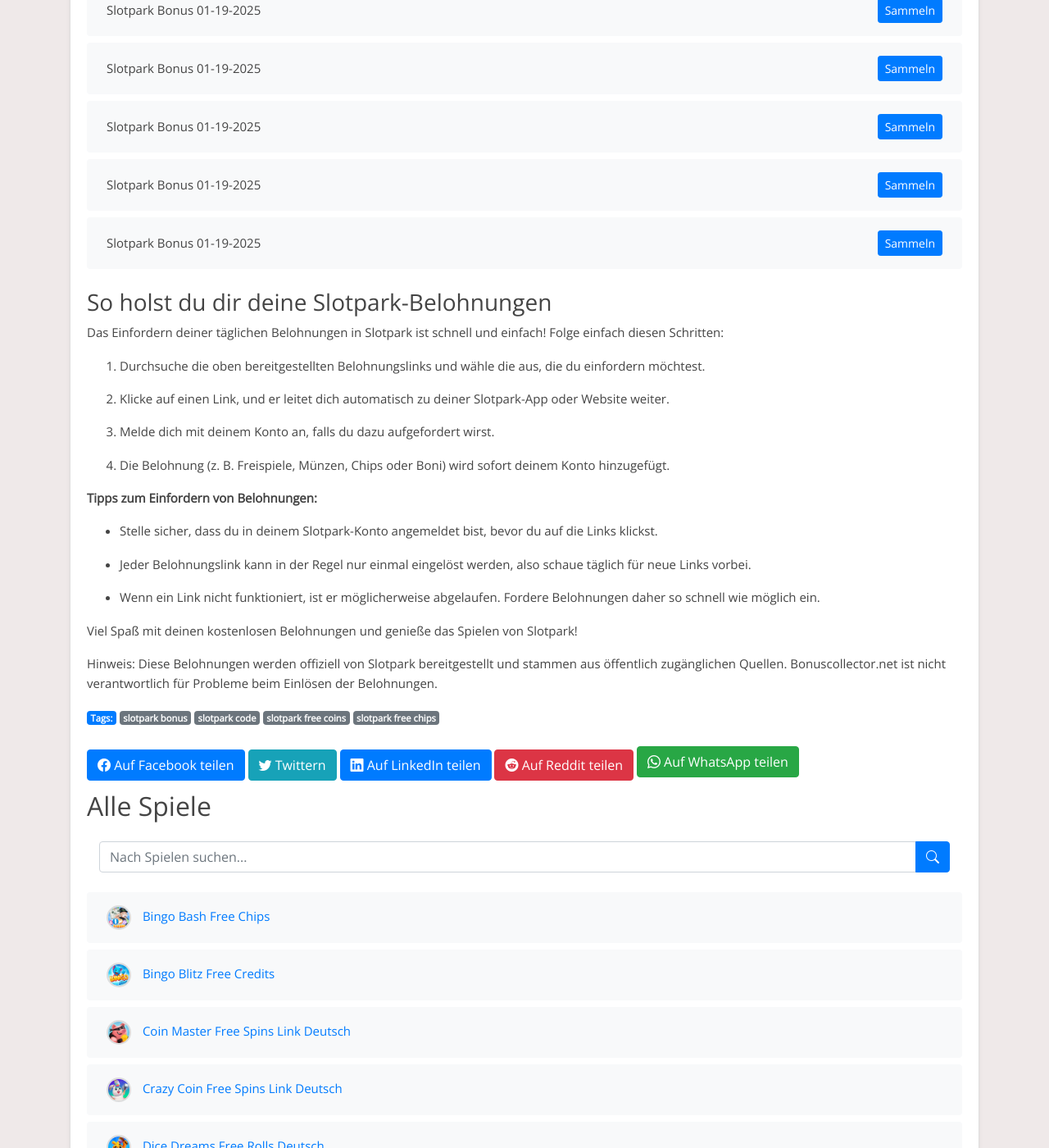
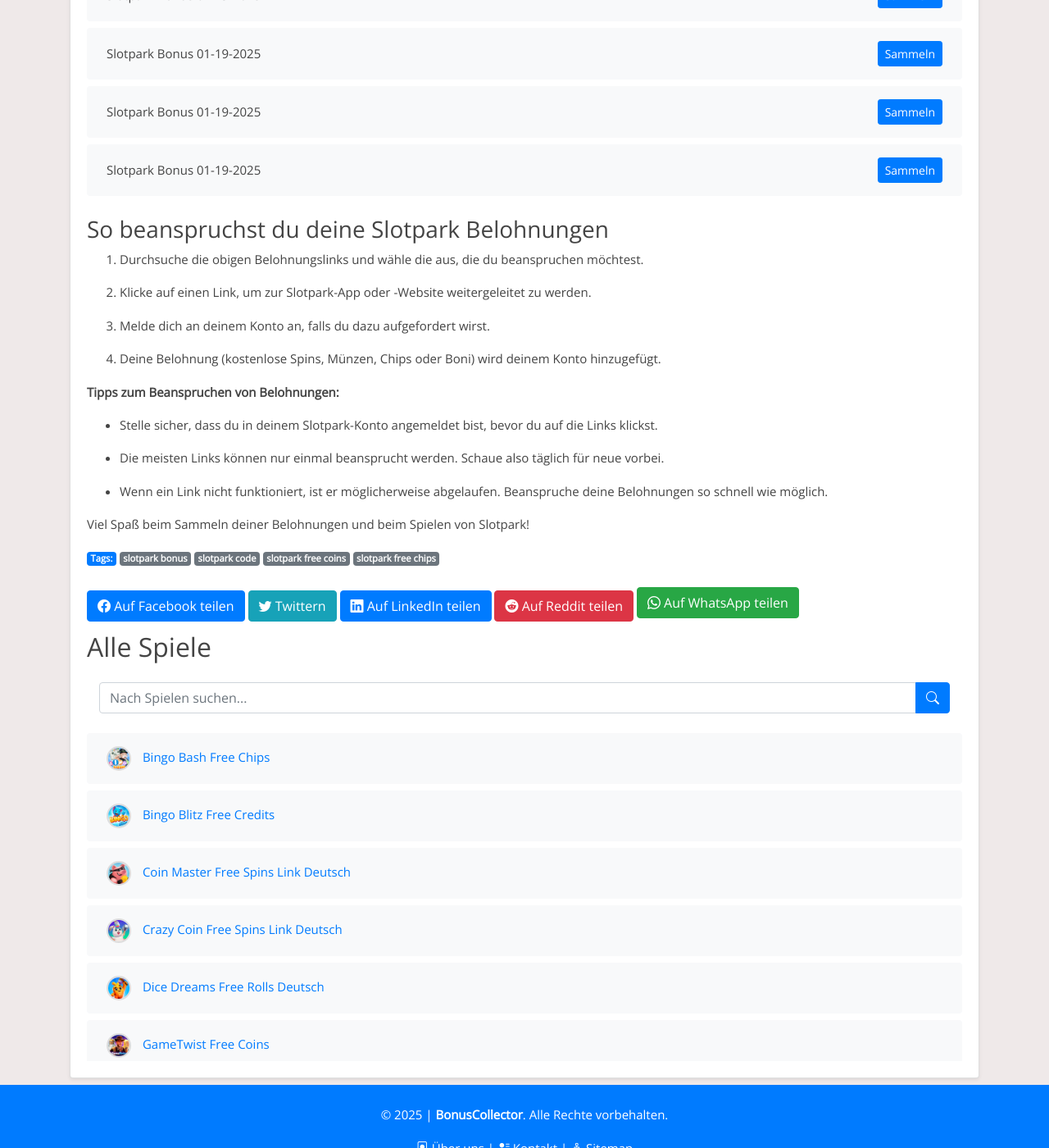
Before and after one commit to Prollad99/bs-de, a Jekyll site: the page built from _posts/2025-01-19-slotpark.md, in a window 1280 px wide and 1400 px high, scrolled down 7388 px. Shown: the whole window at 82% size. Built offline with Jekyll 4.4.1, drawn with Linux system fonts in a browser that asks for light colours; some of the changed text lies outside the part shown.

Commit message:
Update slotpark reward links, content, and modification timestamp

```diff
--- a/_includes/slotpark_footer.html
+++ b/_includes/slotpark_footer.html
@@ -1,27 +1,22 @@
-### So holst du dir deine Slotpark-Belohnungen
+### So beanspruchst du deine Slotpark Belohnungen
 
 
-Das Einfordern deiner täglichen Belohnungen in Slotpark ist schnell und einfach! Folge einfach diesen Schritten:
+1. Durchsuche die obigen Belohnungslinks und wähle die aus, die du beanspruchen möchtest.
 
-1. Durchsuche die oben bereitgestellten Belohnungslinks und wähle die aus, die du einfordern möchtest.
+2. Klicke auf einen Link, um zur Slotpark-App oder -Website weitergeleitet zu werden.
 
-2. Klicke auf einen Link, und er leitet dich automatisch zu deiner Slotpark-App oder Website weiter.
+3. Melde dich an deinem Konto an, falls du dazu aufgefordert wirst.
 
-3. Melde dich mit deinem Konto an, falls du dazu aufgefordert wirst.
-
-4. Die Belohnung (z. B. Freispiele, Münzen, Chips oder Boni) wird sofort deinem Konto hinzugefügt.
+4. Deine Belohnung (kostenlose Spins, Münzen, Chips oder Boni) wird deinem Konto hinzugefügt.
 
 
-**Tipps zum Einfordern von Belohnungen:**
+**Tipps zum Beanspruchen von Belohnungen:**
 
 - Stelle sicher, dass du in deinem Slotpark-Konto angemeldet bist, bevor du auf die Links klickst.
 
-- Jeder Belohnungslink kann in der Regel nur einmal eingelöst werden, also schaue täglich für neue Links vorbei.
+- Die meisten Links können nur einmal beansprucht werden. Schaue also täglich für neue vorbei.
 
-- Wenn ein Link nicht funktioniert, ist er möglicherweise abgelaufen. Fordere Belohnungen daher so schnell wie möglich ein.
+- Wenn ein Link nicht funktioniert, ist er möglicherweise abgelaufen. Beanspruche deine Belohnungen so schnell wie möglich.
 
 
-Viel Spaß mit deinen kostenlosen Belohnungen und genieße das Spielen von Slotpark!
-
-
-Hinweis: Diese Belohnungen werden offiziell von Slotpark bereitgestellt und stammen aus öffentlich zugänglichen Quellen. Bonuscollector.net ist nicht verantwortlich für Probleme beim Einlösen der Belohnungen.
+Viel Spaß beim Sammeln deiner Belohnungen und beim Spielen von Slotpark!
--- a/_includes/slotpark_post.html
+++ b/_includes/slotpark_post.html
@@ -1,13 +1,10 @@
-Entdecke tägliche Slotpark-Belohnungen!
+Entdecke tägliche Slotpark Belohnungen!
 
 
-Bist du ein Fan von Slotpark und möchtest dein Spielerlebnis verbessern? Du bist hier genau richtig! Diese Seite ist allen Slotpark-Enthusiasten gewidmet, die täglich kostenlose Belohnungen einfordern möchten. Hier findest du die neuesten Links, um Freispiele, Münzen, Chips und andere spannende Boni zu sammeln, damit du das Spiel noch mehr genießen kannst.
+Bist du ein Fan von Slotpark, der sein Spielerlebnis verbessern möchte? Du bist hier genau richtig! Diese Seite ist allen Slotpark-Fans gewidmet, die kostenlose tägliche Belohnungen sammeln möchten.
 
 
-Slotpark ist ein unterhaltsames Spiel, das von Millionen geliebt wird. Ob du höhere Level erreichen oder einfach nur den Nervenkitzel genießen möchtest – unsere täglichen Belohnungslinks halten dich im Spiel.
+Hinweis: Slotpark ist eine kostenlose App, die zu Unterhaltungszwecken entwickelt wurde. Bonuscollector.de ist eine unabhängige Plattform und steht nicht in Verbindung mit den Entwicklern oder Eigentümern des Spiels.
 
 
-Hinweis: Slotpark ist eine kostenlose App, die ausschließlich zu Unterhaltungszwecken entwickelt wurde. Bonuscollector.net ist eine unabhängige Plattform und steht in keiner Verbindung zu den Entwicklern oder Eigentümern von Slotpark.
-
-
-Schau täglich vorbei, um sicherzustellen, dass du keine Belohnung verpasst!
+Komm täglich vorbei, damit du keine Belohnungen verpasst!
```
